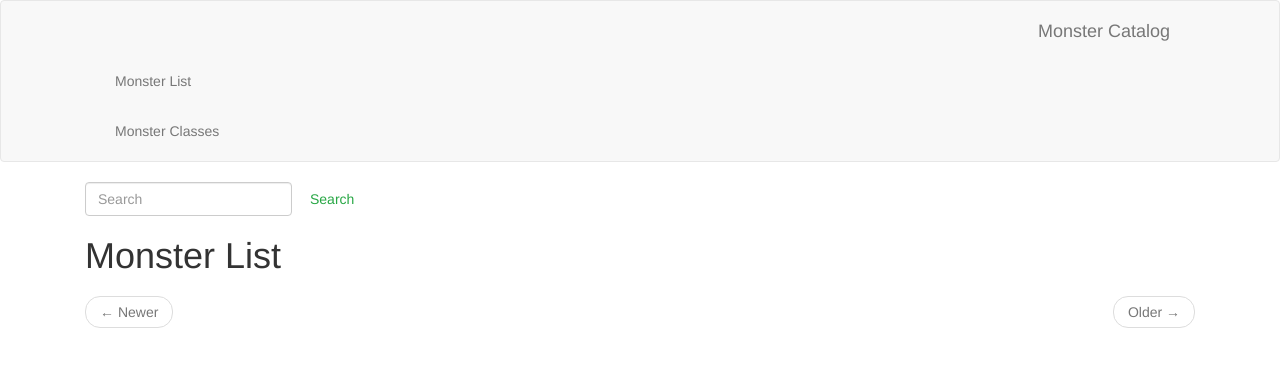
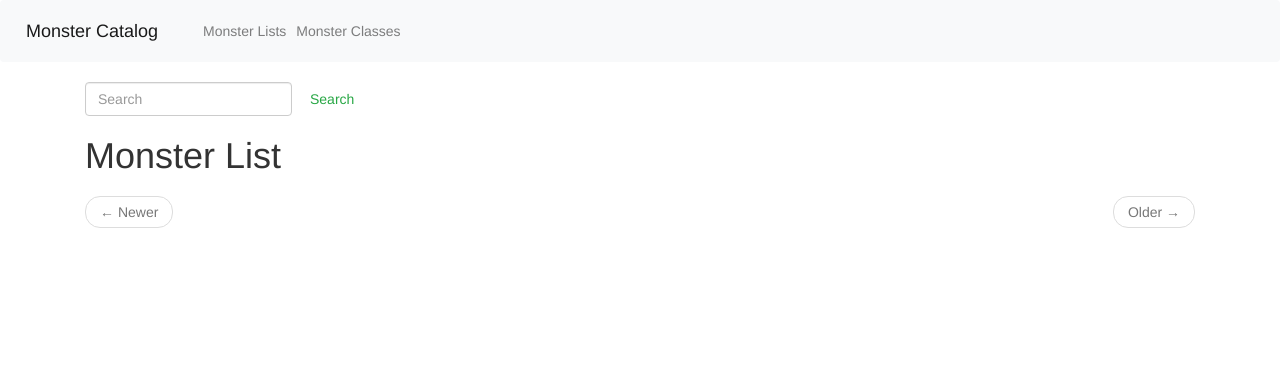
Before and after one commit to LynFurno64/MHDatabaseServer, a Flask app: page / in a window 1280 px wide. Shown: the top 367 px of the page. Run offline with Flask 2, Linux system fonts and the light colour scheme; data that the repository does not hold is empty; some libraries are stand-ins or nearby versions.

Commit message:
Change Navbar

```diff
--- a/app/templates/base.html
+++ b/app/templates/base.html
@@ -15,25 +15,16 @@
 
 
 {% block navbar %}
-<!doctype html>
-<html lang="en">
+    <nav class="navbar navbar-expand-lg navbar-light bg-light">
+        <a class="navbar-brand" href="#">Monster Catalog</a>
+        <button class="navbar-toggler" type="button" data-toggle="collapse" data-target="#navbarNavAltMarkup" aria-controls="navbarNavAltMarkup" aria-expanded="false" aria-label="Toggle navigation">
+          <span class="navbar-toggler-icon"></span>
+        </button>
 
-    <body>
-         </body>
-</html>
-    <nav class="navbar navbar-default">
-        <div class="container">
-            <div class="navbar-header">
-                <button type="button" class="navbar-toggle collapsed" data-toggle="collapse" data-target="#bs-example-navbar-collapse-1" aria-expanded="false">
-                    <span class="sr-only">Toggle navigation</span>
-                </button>
-                <a class="navbar-brand" href="{{ url_for('index') }}">Monster Catalog</a>
-            </div>
-            <div class="collapse navbar-collapse" id="bs-example-navbar-collapse-1">
-                <ul class="nav navbar-nav">
-                    <li><a href="{{ url_for('monsterList') }}">Monster List</a></li>
-                    <li><a href="{{ url_for('grouping') }}">Monster Classes</a></li>
-                </ul>
+        <div class="collapse navbar-collapse" id="navbarNavAltMarkup">
+            <div class="navbar-nav">
+                <a class="nav-item nav-link" href="{{ url_for('monsterList') }}">Monster Lists</a>
+                <a class="nav-item nav-link" href="{{ url_for('grouping') }}">Monster Classes</a>
             </div>
         </div>
     </nav>
--- a/app/templates/grouping.html
+++ b/app/templates/grouping.html
@@ -2,10 +2,6 @@
 
 
 {% block content %}
-
-
-
-
     <div class="container-fluid">
         {% if phylum is not iterable and not phylum.monster %}
             <h2 class="text-center">None added as of yet</h2>
```
Also changed, not shown: 2 other files.
